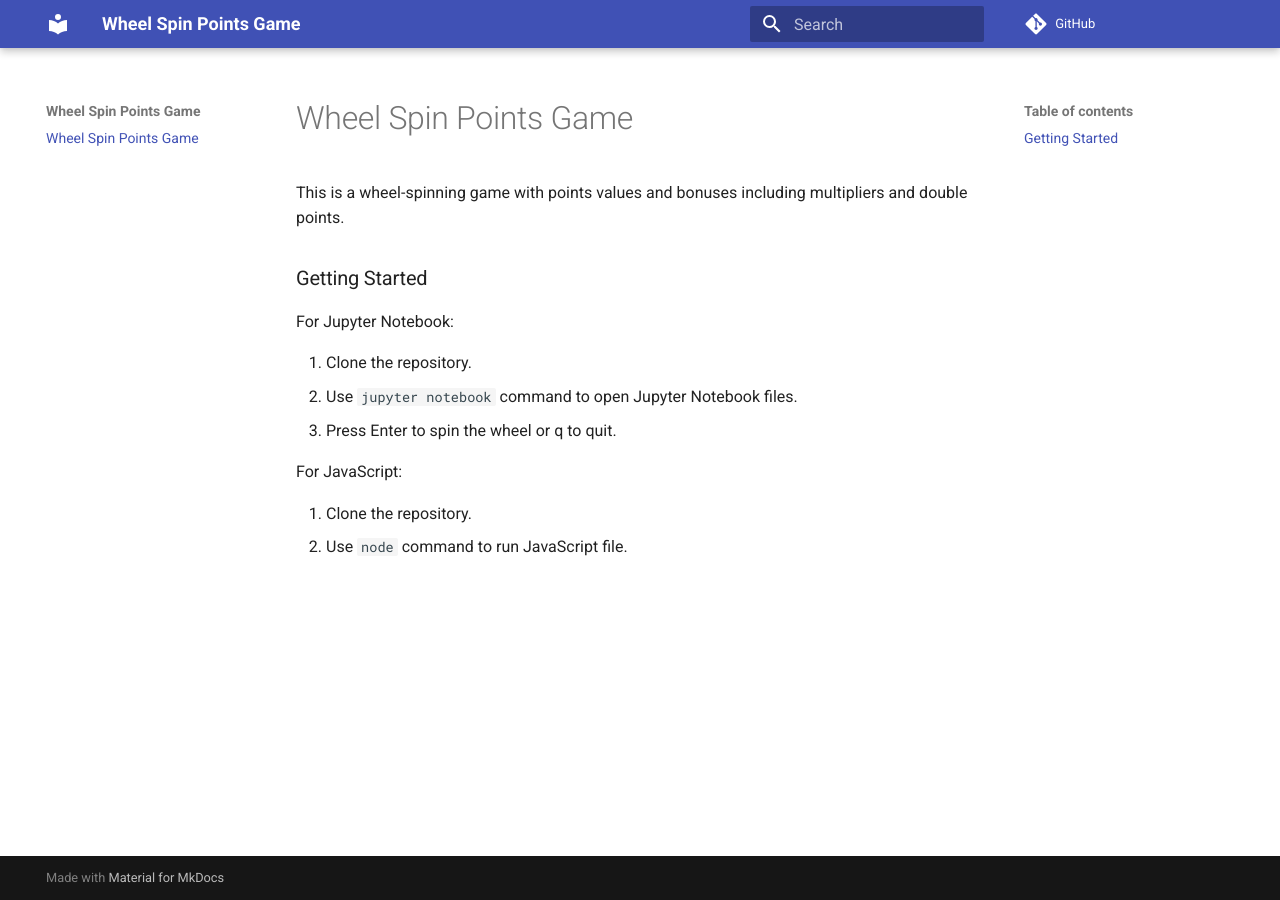
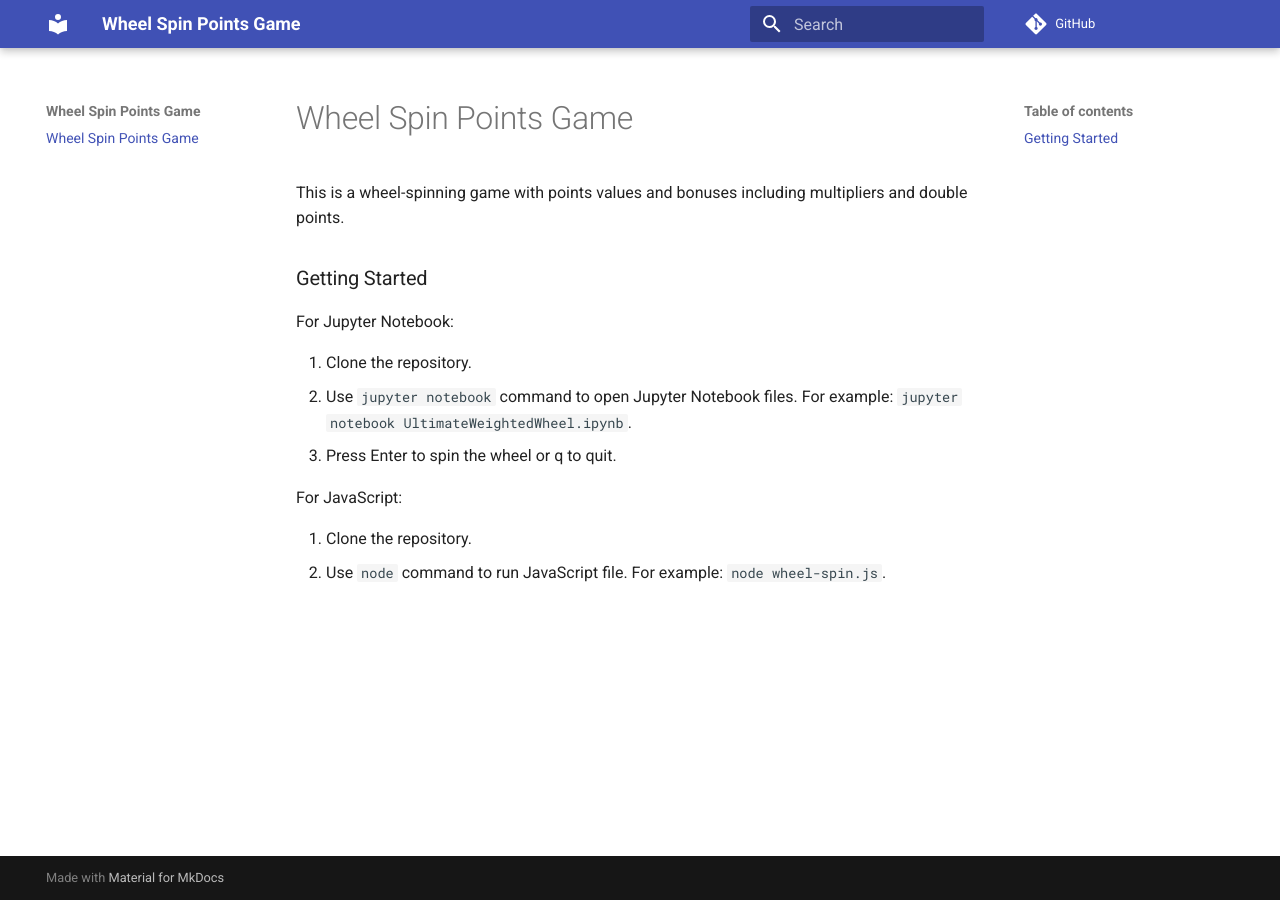
Before and after one commit to lulunac27a/wheel-spin-points-game, an MkDocs documentation site: the page built from docs/index.md, in a window 1280 px wide. Built offline with MkDocs 1.6.1 and Material for MkDocs 9.7.7, drawn with Linux system fonts in a browser that asks for light colours; comment, search, counter and statistics services are not loaded.

Commit message:
Add example files in README

```diff
--- a/docs/index.md
+++ b/docs/index.md
@@ -8,11 +8,12 @@ multipliers and double points.
 For Jupyter Notebook:
 
 1. Clone the repository.
-2. Use `jupyter notebook` command to open Jupyter Notebook files.
+2. Use `jupyter notebook` command to open Jupyter Notebook files. For example:
+   `jupyter notebook UltimateWeightedWheel.ipynb`.
 3. Press Enter to spin the wheel or q to quit.
 
 
 For JavaScript:
 
 1. Clone the repository.
-2. Use `node` command to run JavaScript file.
+2. Use `node` command to run JavaScript file. For example: `node wheel-spin.js`.
```
Also changed, not shown: README.md (+3 -2 lines).
